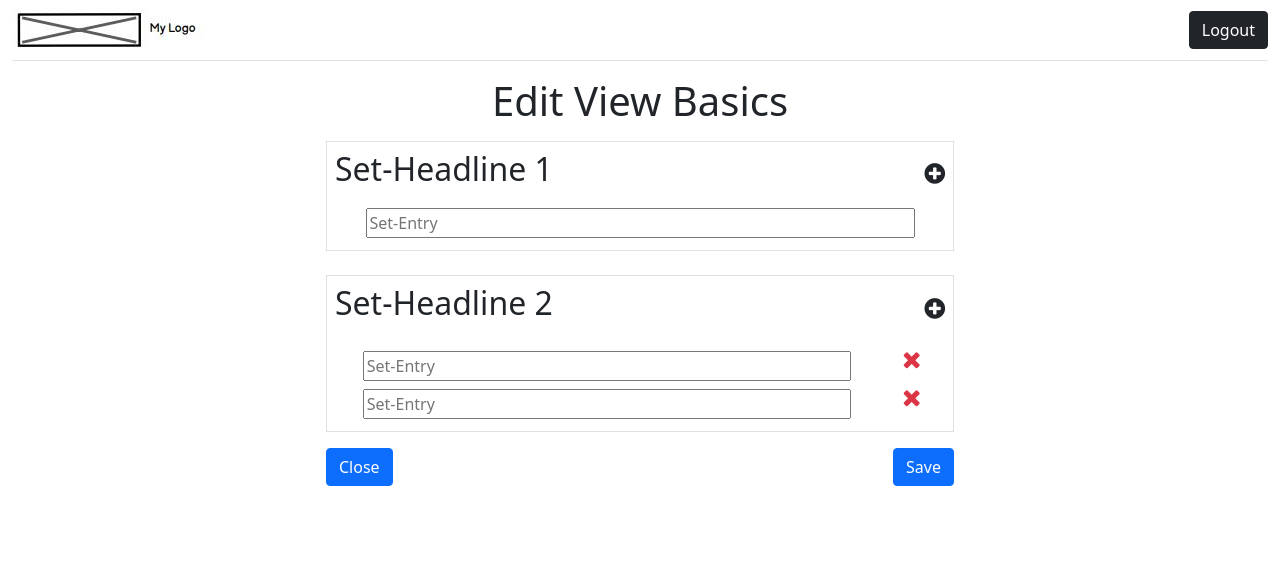
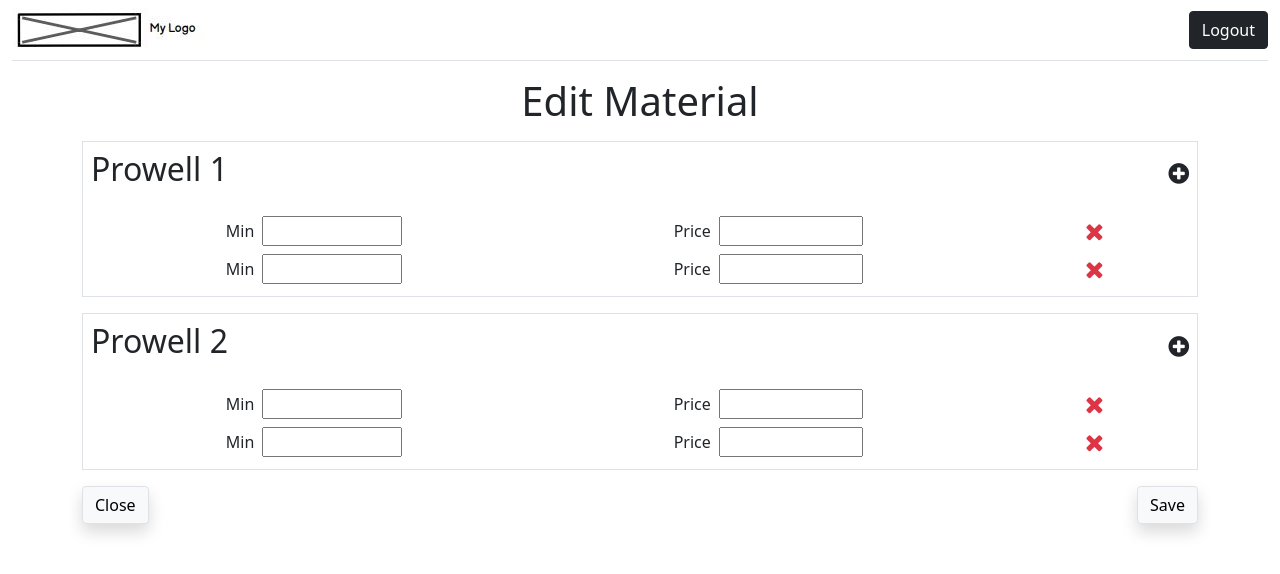
Before and after one commit to HARSH-KUMAR10/price-admin-frontend, a React (Create React App) app: page / in a window 1280 px wide. Shown: the top 574 px of the page. Built offline with nearby package versions, Linux system fonts and the light colour scheme.

Commit message:
fright and material edit

```diff
--- a/src/App.tsx
+++ b/src/App.tsx
@@ -16,11 +16,11 @@ function App() {
         <MemoryRouter>
           <Routes >
             <Route path="/freight" element={<EditFreight />} />
-            <Route path="/material" element={<EditMaterial />} />
+            <Route path="/" element={<EditMaterial />} />
             <Route path="/machine/:id" element={<EditMachine />} />
             <Route path="/machine" element={<ListMachines />} />
             <Route path="/overview" element={<Overview />} />
-            <Route path="/" element={<EditView />} />
+            <Route path="/view" element={<EditView />} />
             <Route path="/login" element={<Login />} />
           </Routes >
         </MemoryRouter>
--- a/src/routes/EditFreight.tsx
+++ b/src/routes/EditFreight.tsx
@@ -1,8 +1,51 @@
 import React from 'react';
+import Header from "../components/Header";
+import {Container,Button} from 'react-bootstrap'
 
 export function EditFreight() {
   return (
-    <h1>EditFreight</h1>
+    <>
+        <Header/>
+        <div className="text-center mx-auto container">
+            <div className="display-6 text-center p-3">Edit Freight</div>
+            <div className="border p-2 mb-4">
+                <div className="d-flex flex-row justify-content-between align-items-center">
+                    <span className="h2">Q1</span>
+                    <i className="fa fa-plus-circle" style={{fontSize:'24px'}}></i>
+                </div>
+                <div className="mt-2 d-flex flex-row justify-content-around">
+                    <div>Min <input type="text" className="m-1" style={{width:'50%'}} placeholder="Set-Entry"/></div>
+                    <div>Max <input type="text" className="m-1" style={{width:'50%'}} placeholder="Set-Entry"/></div>
+                    <div>Price <input type="text" className="m-1" style={{width:'50%'}} placeholder="Set-Entry"/></div>
+                </div>
+            </div>
+            <div className="border p-2 mx-auto">
+                <div className="d-flex flex-row justify-content-between align-items-center">
+                    <span className="h2">Q2</span>
+                    <i className="fa fa-plus-circle" style={{fontSize:'24px'}}></i>
+                </div>
+                <div className="mt-3">
+                    <div className="d-flex flex-row justify-content-around align-items-center">
+                    <div>Min <input type="text" className="m-1" style={{width:'50%'}} placeholder="Set-Entry"/></div>
+                    <div>Max <input type="text" className="m-1" style={{width:'50%'}} placeholder="Set-Entry"/></div>
+                    <div>Price <input type="text" className="m-1" style={{width:'50%'}} placeholder="Set-Entry"/></div>
+                    <i className="fa fa-close text-danger" style={{fontSize:24}}></i>
+                    </div>
+                    <div className="d-flex flex-row justify-content-around align-items-center">
+                    <div>Min <input type="text" className="m-1" style={{width:'50%'}} placeholder="Set-Entry"/></div>
+                    <div>Max <input type="text" className="m-1" style={{width:'50%'}} placeholder="Set-Entry"/></div>
+                    <div>Price <input type="text" className="m-1" style={{width:'50%'}} placeholder="Set-Entry"/></div>
+                    <i className="fa fa-close text-danger" style={{fontSize:24}}></i>
+                    </div>
+                </div>
+            </div>
+            <div className="d-flex flex-row justify-content-between py-3">
+                <Button variant="light" className='border shadow'>Close</Button>
+                <Button variant="light" className='border shadow'>Save</Button>
+            </div>
+        </div>
+
+        </>
   );
 }
 
--- a/src/routes/EditMaterial.tsx
+++ b/src/routes/EditMaterial.tsx
@@ -1,8 +1,56 @@
 import React from 'react';
+import Header from "../components/Header";
+import {Container,Button} from 'react-bootstrap'
 
 export function EditMaterial() {
   return (
-    <h1>EditMaterial</h1>
+    <>
+    <Header/>
+    <div className="text-center mx-auto container">
+    <div className="display-6 text-center p-3">Edit Material</div>
+    <div className="border p-2 mx-auto">
+      <div className="d-flex flex-row justify-content-between align-items-center">
+        <span className="h2">Prowell 1</span>
+        <i className="fa fa-plus-circle" style={{fontSize:'24px'}}></i>
+      </div>
+    <div className="mt-3">
+      <div className="d-flex flex-row justify-content-around align-items-center">
+        <div>Min <input type="text" className="m-1" style={{width:'50%'}} /></div>
+        <div>Price <input type="text" className="m-1" style={{width:'50%'}} /></div>
+        <i className="fa fa-close text-danger" style={{fontSize:24}}></i>
+      </div>
+      <div className="d-flex flex-row justify-content-around align-items-center">
+        <div>Min <input type="text" className="m-1" style={{width:'50%'}} /></div>
+        <div>Price <input type="text" className="m-1" style={{width:'50%'}} /></div>
+        <i className="fa fa-close text-danger" style={{fontSize:24}}></i>
+      </div>
+    </div>
+    </div>
+
+    <div className="border p-2 mx-auto mt-3">
+      <div className="d-flex flex-row justify-content-between align-items-center">
+        <span className="h2">Prowell 2</span>
+        <i className="fa fa-plus-circle" style={{fontSize:'24px'}}></i>
+      </div>
+    <div className="mt-3">
+      <div className="d-flex flex-row justify-content-around align-items-center">
+        <div>Min <input type="text" className="m-1" style={{width:'50%'}} /></div>
+        <div>Price <input type="text" className="m-1" style={{width:'50%'}} /></div>
+        <i className="fa fa-close text-danger" style={{fontSize:24}}></i>
+      </div>
+      <div className="d-flex flex-row justify-content-around align-items-center">
+        <div>Min <input type="text" className="m-1" style={{width:'50%'}} /></div>
+        <div>Price <input type="text" className="m-1" style={{width:'50%'}} /></div>
+        <i className="fa fa-close text-danger" style={{fontSize:24}}></i>
+      </div>
+    </div>
+    </div>
+    <div className="d-flex flex-row justify-content-between py-3">
+    <Button variant="light" className='border shadow'>Close</Button>
+    <Button variant="light" className='border shadow'>Save</Button>
+    </div>
+    </div>
+    </>
   );
 }
 
--- a/src/routes/EditView.tsx
+++ b/src/routes/EditView.tsx
@@ -5,7 +5,7 @@ function EditView(){
     return(
         <>
         <Header/>
-        <div className="text-center mx-auto w-50">
+        <div className="text-center mx-auto container">
             <div className="display-6 text-center p-3">Edit View Basics</div>
             <div className="border p-2 mb-4">
                 <div className="d-flex flex-row justify-content-between align-items-center">
@@ -33,8 +33,8 @@ function EditView(){
                 </div>
             </div>
             <div className="d-flex flex-row justify-content-between py-3">
-                <Button>Close</Button>
-                <Button>Save</Button>
+                <Button variant="light" className='border shadow'>Close</Button>
+                <Button variant="light" className='border shadow'>Save</Button>
             </div>
         </div>
 
```
